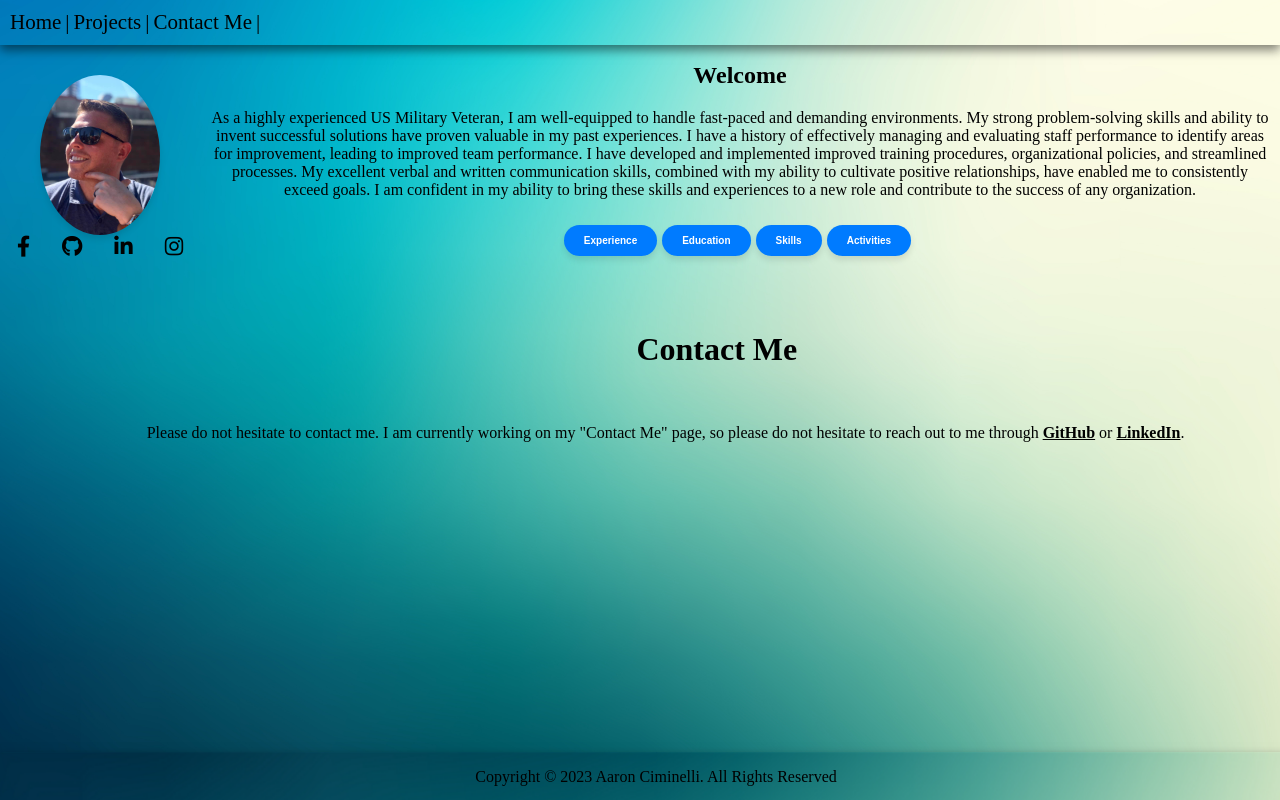
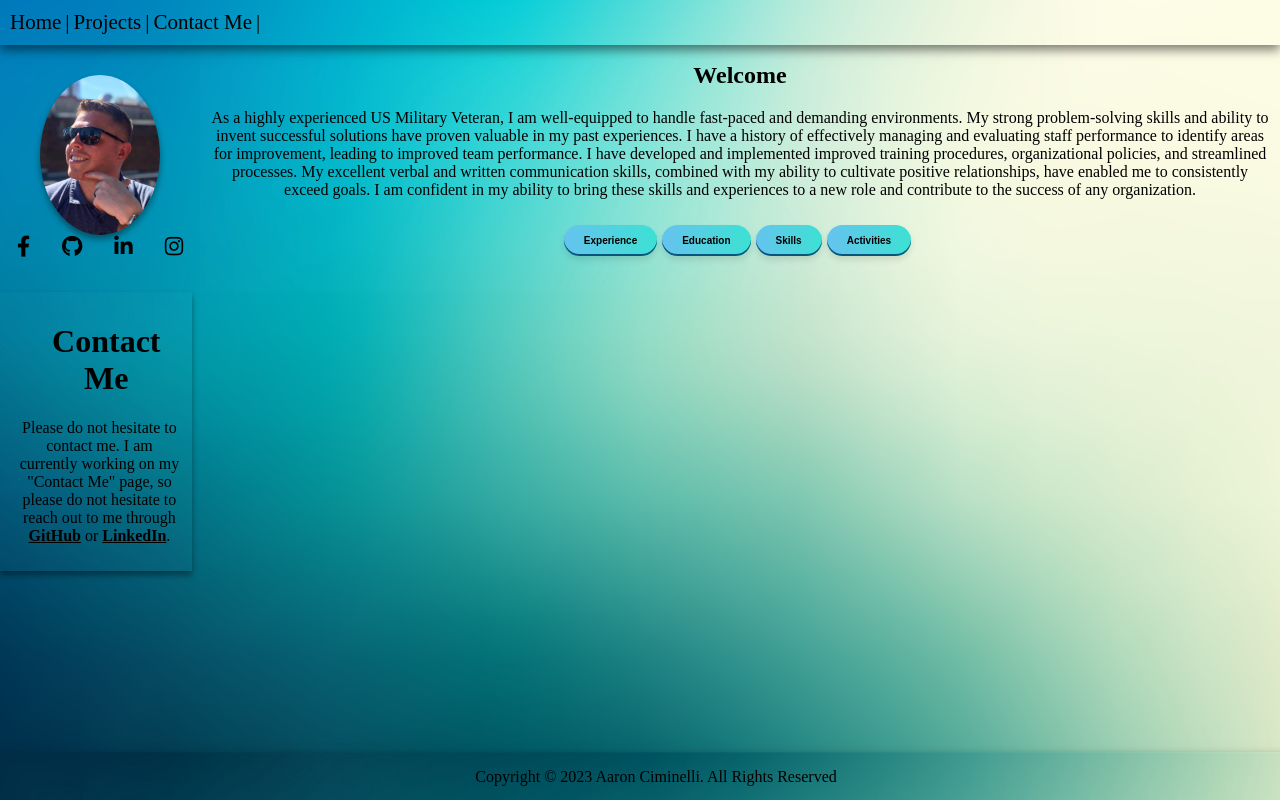
Before and after one commit to aaronkciminelli/aaronkciminelli.hithub.io, a plain HTML site: page index.html in a window 1280 px wide. Drawn offline with Linux system fonts and the light colour scheme.

Commit message:
qqweqeqeweq

```diff
--- a/css/style.css
+++ b/css/style.css
@@ -4,6 +4,7 @@ body {
 	margin: 0;
 	margin-top: 2rem;
 	margin-bottom: 5rem;
+	overflow-y: scroll;
 
 }
 
@@ -46,12 +47,12 @@ aside {
 	display: flex;
 	flex-direction: column;
 	align-items: center;
-	position: fixed; /* make the profile image/icons fixed in position */
-	top: 70px; /* adjust this value to position the profile image/icons as desired */
+	position: absolute;/* make the aside content sticky */
+	top: 70px; /* adjust this value to position the aside content as desired */
 	left: 0;
 	width: 200px;
 	margin-right: 2rem;
-	z-index: 1; /* ensure the profile image/icons are displayed on top of other elements */
+	z-index: -1; /* ensure the aside content is displayed on top of other elements */
 }
 .social-media-icons {
 	display: flex;
@@ -71,7 +72,7 @@ img {
 	margin-top: 5px;
 	border: 0px;
 	border-radius: 90%;
-	box-shadow: 0 4px 6px rgba(0, 0, 0, 0.1);
+	box-shadow: 0 4px 6px rgba(0, 0, 0, 0.4);
 }
 /*main content*/
 main {
@@ -86,31 +87,42 @@ section {
 	padding: 10px;
 	max-width: 100%;
 	text-align: center;
+	background-color: rgb(219,236,239, .01);
 }
 section h1 {
 	text-align: center;
 }
 
-section2 {
-	margin: auto;
+.section2-container {
+	border: 0px solid black; /* add a 2px solid black border around the container */
 	padding: 10px;
-	max-width: 100%;
+	box-sizing: border-box;
+	max-width: 15%;
+	max-height: 100%;
 	text-align: center;
+	box-shadow: 0 4px 6px rgba(0, 0, 0, 0.4);
+	background-color: rgb(219,236,239, .01);
 
 }
 
-section2 h1{
+section2 {
+	margin: auto;
+	max-width: 100%;
 	text-align: center;
-	margin-left: 12%;
-
-
+	overflow: auto;
 
 }
-section2 p{
-	text-align: center;
-	margin-left: 4%;
 
+section2 h1 {
+  text-align: center;
+  margin-left: 12%;
 }
+
+section2 p {
+  text-align: center;
+  margin-left: 4%;
+}
+
 
 
 
@@ -120,20 +132,21 @@ button {
 	padding: 10px 20px;
 	border-radius: 25px;
 	border: none;
-	background-color: #007bff;
-	color: #fff;
+	background: linear-gradient(to right, #66c3ee, #3ce1d3); /* set gradient blue and white background */
+	color: black;
 	font-size: 10px;
 	font-weight: bold;
 	text-align: none;
 	text-decoration: none;
 	cursor: pointer;
 	margin: 10px 5px 10px 0; /* add right margin to separate the buttons */
-	box-shadow: 0 4px 6px rgba(0, 0, 0, 0.1);
+	box-shadow: 0 4px 6px rgba(0, 0, 0, 0.1), inset 0 -2px 0 #07577c; /* add box-shadow with inset value for 3D effect */
 	transition: background-color 0.3s ease-in-out;
 }
 button:hover {
-	background-color: black;
+	background: linear-gradient(to bottom, #0c445d, #0383bc); /* set gradient black and white background on hover */
 }
+
 #button-container {
 	display: flex;
 	justify-content: center;
@@ -149,7 +162,7 @@ button:hover {
 	padding: 1rem;
 	margin-top: 1rem;
 	margin-bottom: 1rem;
-	rgba(247, 247, 247, 0.8);
+	background-color: rgba(247, 247, 247, 0.1);
 	border-radius: 5px;
 	box-shadow: rgba(247, 247, 247, 0.95);
 }
--- a/index.html
+++ b/index.html
@@ -73,14 +73,15 @@
 				</div>
 			</section>
 		</main>
-
+		<div class="section2-container">
 			<section2>
 				<h1>Contact Me</h1>
 			</section2>
+			<section2>
+				<p>Please do not hesitate to contact me. I am currently working on my "Contact Me" page, so please do not hesitate to reach out to me through <a href="https://github.com/ACSNHUREPOS" style="font-weight: bold; text-decoration: underline; font-size: 16px;">GitHub</a> or <a href="https://www.linkedin.com/in/aaron-ciminelli-92502a1b7/" style="font-weight: bold; text-decoration: underline; font-size: 16px;">LinkedIn</a>.</p>
+  </section2>
+</div>
 
-		<section2>
-			<p> Please do not hesitate to contact me. I am currently working on my "Contact Me" page, so please do not hesitate to reach out to me through <a href="https://github.com/ACSNHUREPOS" style="font-weight: bold; text-decoration: underline; font-size: 16px;">GitHub</a> or <a href="https://www.linkedin.com/in/aaron-ciminelli-92502a1b7/" style="font-weight: bold; text-decoration: underline; font-size: 16px;">LinkedIn</a>.</p>
-		</section2>
 		<footer>
 			<p>Copyright &copy; 2023 Aaron Ciminelli. All Rights Reserved</p>
 		</footer>
```
